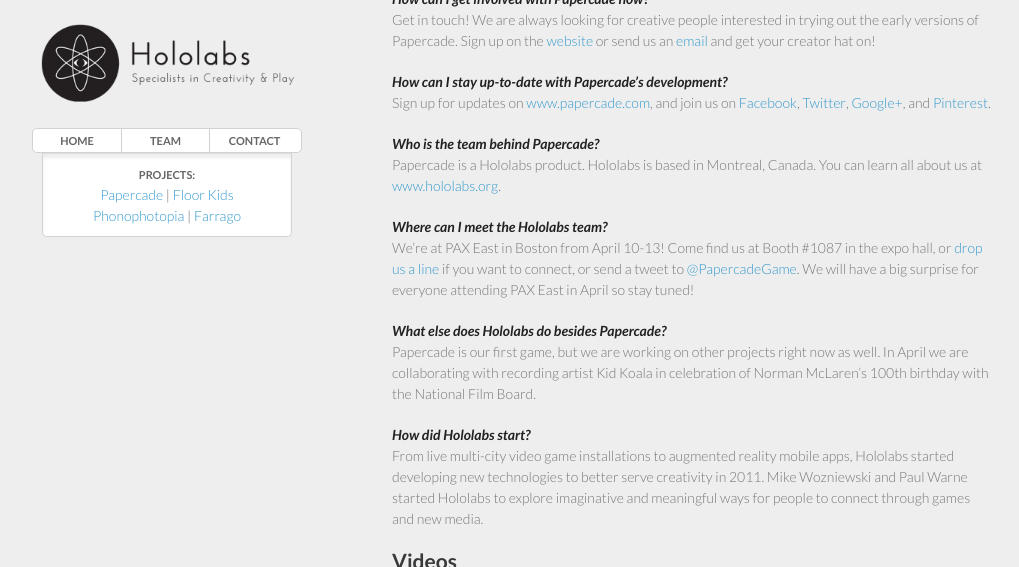
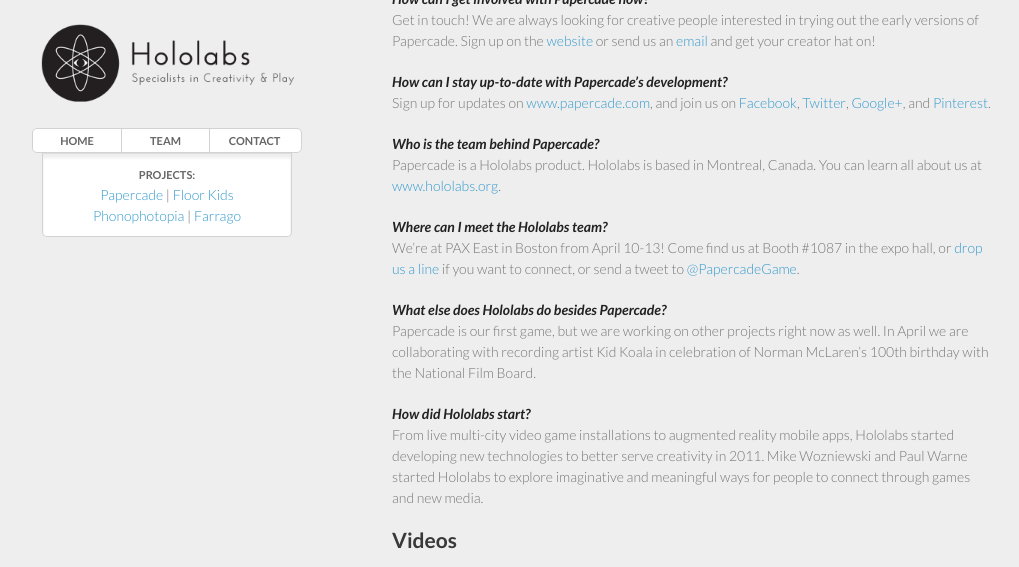
Before and after one commit to hololabs/hololabs.github.io, a Jekyll site: the page built from projects/papercade/index.html, in a window 1280 px wide and 900 px high, scrolled down 1274 px, cut to the strip 0-567 px from the top of the window. Shown: the whole strip, without its empty margins (128-1147 px from the left). Built offline with Jekyll 4.4.1, drawn with Linux system fonts in a browser that asks for light colours; nearby versions of some CDN libraries; Markdown is read by kramdown in place of the engine named in the settings.

Commit message:
remove big suprise

```diff
--- a/projects/papercade/index.html
+++ b/projects/papercade/index.html
@@ -129,8 +129,6 @@
 <p>
 <strong><em>Where can I meet the Hololabs team?</strong></em><br>
 We’re at PAX East in Boston from April 10-13! Come find us at Booth #1087 in the expo hall, or <a href="/contact.html">drop us a line</a> if you want to connect, or send a tweet to <a href="https://twitter.com/papercadegame">@PapercadeGame</a>.
-
-We will have a big surprise for everyone attending PAX East in April so stay tuned!
 </p>
 
 <p>
```
